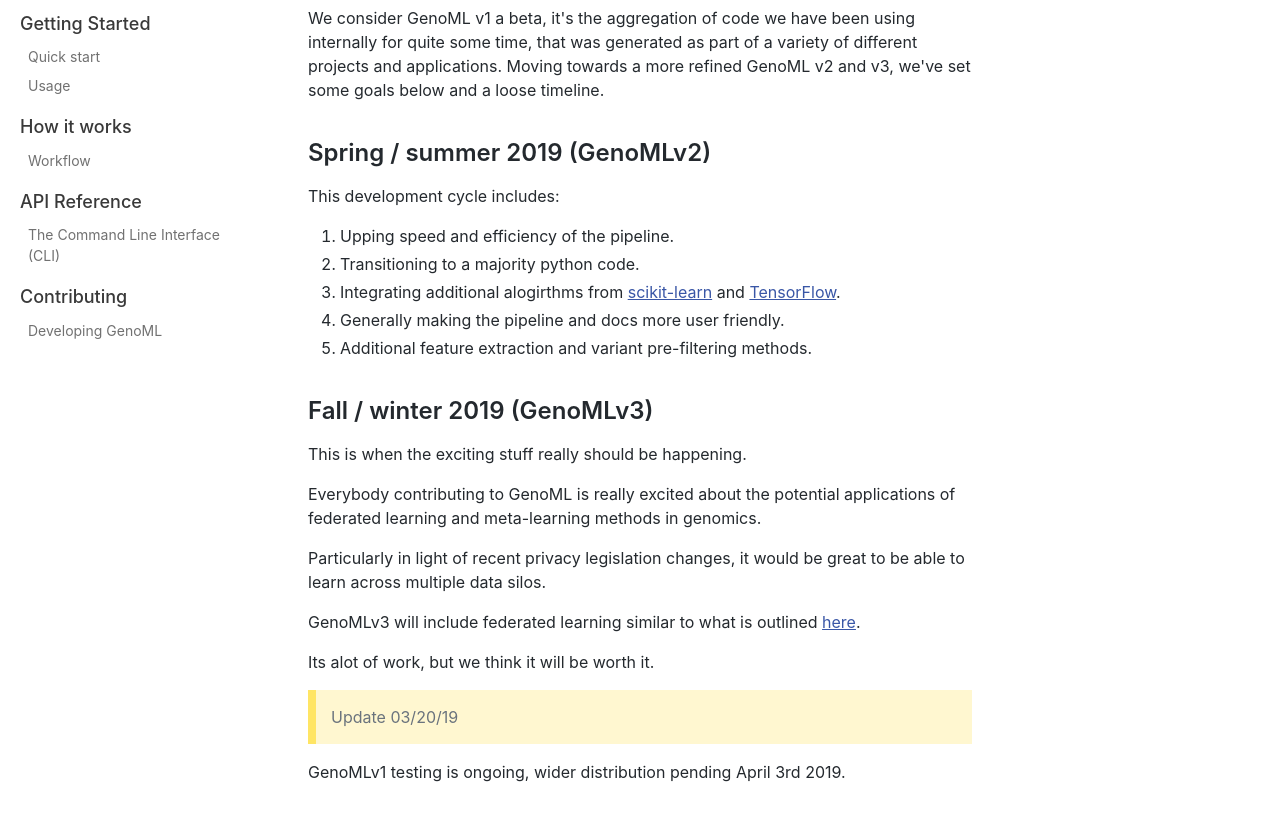
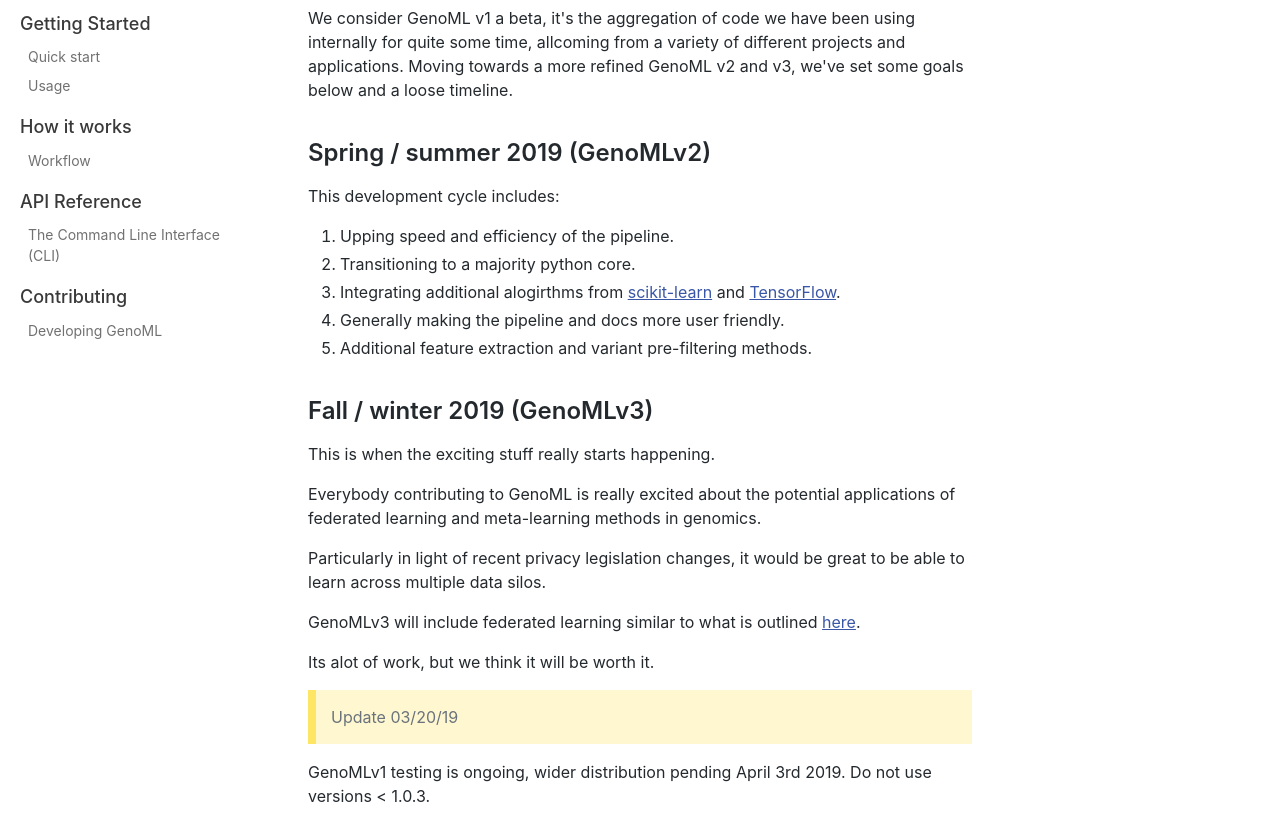
Before and after one commit to GenoML/old_genoml_site, a plain HTML site: page docs/roadmap.html in a window 1280 px wide. Shown: the part 218-1035 px from the top of the page. Drawn offline with nearby package versions, Linux system fonts and the light colour scheme.

Commit message:
Deploy website
Deploy website version based on 3efeceeb7f4d26f238b80799235c42987654194f

```diff
--- a/docs/roadmap.html
+++ b/docs/roadmap.html
@@ -65,18 +65,18 @@
         </script></nav></div><div class="container mainContainer"><div class="wrapper"><div class="post"><header class="postHeader"><h1 class="postHeaderTitle">Roadmap</h1></header><article><div><span><blockquote>
 <p>Update 03/26/19</p>
 </blockquote>
-<p>We consider GenoML v1 a beta, it's the aggregation of code we have been using internally for quite some time, that was generated as part of a variety of different projects and applications. Moving towards a more refined GenoML v2 and v3, we've set some goals below and a loose timeline.</p>
+<p>We consider GenoML v1 a beta, it's the aggregation of code we have been using internally for quite some time, allcoming from a variety of different projects and applications. Moving towards a more refined GenoML v2 and v3, we've set some goals below and a loose timeline.</p>
 <h2><a class="anchor" aria-hidden="true" id="spring-summer-2019-genomlv2"></a><a href="#spring-summer-2019-genomlv2" aria-hidden="true" class="hash-link"><svg class="hash-link-icon" aria-hidden="true" height="16" version="1.1" viewBox="0 0 16 16" width="16"><path fill-rule="evenodd" d="M4 9h1v1H4c-1.5 0-3-1.69-3-3.5S2.55 3 4 3h4c1.45 0 3 1.69 3 3.5 0 1.41-.91 2.72-2 3.25V8.59c.58-.45 1-1.27 1-2.09C10 5.22 8.98 4 8 4H4c-.98 0-2 1.22-2 2.5S3 9 4 9zm9-3h-1v1h1c1 0 2 1.22 2 2.5S13.98 12 13 12H9c-.98 0-2-1.22-2-2.5 0-.83.42-1.64 1-2.09V6.25c-1.09.53-2 1.84-2 3.25C6 11.31 7.55 13 9 13h4c1.45 0 3-1.69 3-3.5S14.5 6 13 6z"></path></svg></a>Spring / summer 2019 (GenoMLv2)</h2>
 <p>This development cycle includes:</p>
 <ol>
 <li>Upping speed and efficiency of the pipeline.</li>
-<li>Transitioning to a majority python code.</li>
+<li>Transitioning to a majority python core.</li>
 <li>Integrating additional alogirthms from <a href="https://scikit-learn.org/stable/">scikit-learn</a> and <a href="https://www.tensorflow.org">TensorFlow</a>.</li>
 <li>Generally making the pipeline and docs more user friendly.</li>
 <li>Additional feature extraction and variant pre-filtering methods.</li>
 </ol>
 <h2><a class="anchor" aria-hidden="true" id="fall-winter-2019-genomlv3"></a><a href="#fall-winter-2019-genomlv3" aria-hidden="true" class="hash-link"><svg class="hash-link-icon" aria-hidden="true" height="16" version="1.1" viewBox="0 0 16 16" width="16"><path fill-rule="evenodd" d="M4 9h1v1H4c-1.5 0-3-1.69-3-3.5S2.55 3 4 3h4c1.45 0 3 1.69 3 3.5 0 1.41-.91 2.72-2 3.25V8.59c.58-.45 1-1.27 1-2.09C10 5.22 8.98 4 8 4H4c-.98 0-2 1.22-2 2.5S3 9 4 9zm9-3h-1v1h1c1 0 2 1.22 2 2.5S13.98 12 13 12H9c-.98 0-2-1.22-2-2.5 0-.83.42-1.64 1-2.09V6.25c-1.09.53-2 1.84-2 3.25C6 11.31 7.55 13 9 13h4c1.45 0 3-1.69 3-3.5S14.5 6 13 6z"></path></svg></a>Fall /  winter 2019 (GenoMLv3)</h2>
-<p>This is when the exciting stuff really should be happening.</p>
+<p>This is when the exciting stuff really starts happening.</p>
 <p>Everybody contributing to GenoML is really excited about the potential applications of federated learning and meta-learning methods in genomics.</p>
 <p>Particularly in light of recent privacy legislation changes, it would be great to be able to learn across multiple data silos.</p>
 <p>GenoMLv3 will include federated learning similar to what is outlined <a href="https://arxiv.org/pdf/1902.01046.pdf">here</a>.</p>
@@ -84,5 +84,6 @@
 <blockquote>
 <p>Update 03/20/19</p>
 </blockquote>
-<p>GenoMLv1 testing is ongoing, wider distribution pending April 3rd 2019.</p>
+<p>GenoMLv1 testing is ongoing, wider distribution pending April 3rd 2019.
+Do not use versions &lt; 1.0.3.</p>
 </span></div></article></div><div class="docs-prevnext"><a class="docs-prev button" href="/docs/help"><span class="arrow-prev">← </span><span>Help</span></a><a class="docs-next button" href="/docs/quick-start"><span>Quick start</span><span class="arrow-next"> →</span></a></div></div></div><nav class="onPageNav"><ul class="toc-headings"><li><a href="#spring-summer-2019-genomlv2">Spring / summer 2019 (GenoMLv2)</a></li><li><a href="#fall-winter-2019-genomlv3">Fall / winter 2019 (GenoMLv3)</a></li></ul></nav></div><footer class="nav-footer" id="footer"><section class="sitemap"><a href="/" class="nav-home"><img src="/img/dna.png" alt="GenoML" width="66" height="58"/></a><div><h5>Docs</h5><a href="/docs/quick-start">Getting Started</a><a href="/docs/contribute">Contributing</a></div><div><h5>Community</h5><a href="/en/users.html">Users</a></div><div><h5>More</h5><a href="https://github.com/GenoML/">GitHub</a><a class="github-button" href="https://github.com/GenoML/genoml" data-icon="octicon-star" data-count-href="/GenoML/genoml/stargazers" data-show-count="true" data-count-aria-label="# stargazers on GitHub" aria-label="Star this project on GitHub">Star</a></div></section><section class="copyright">Copyright © 2019 GenoML</section></footer></div></body></html>
```
Also changed, not shown: docs/roadmap/index.html (+5 -4 lines).
